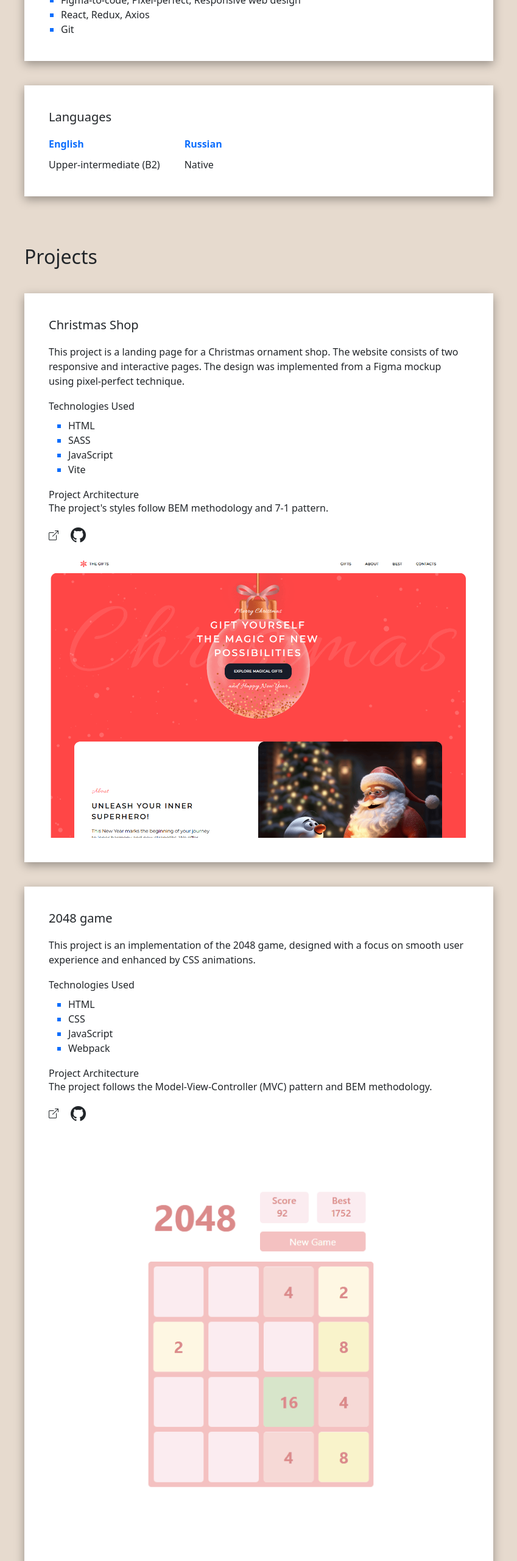
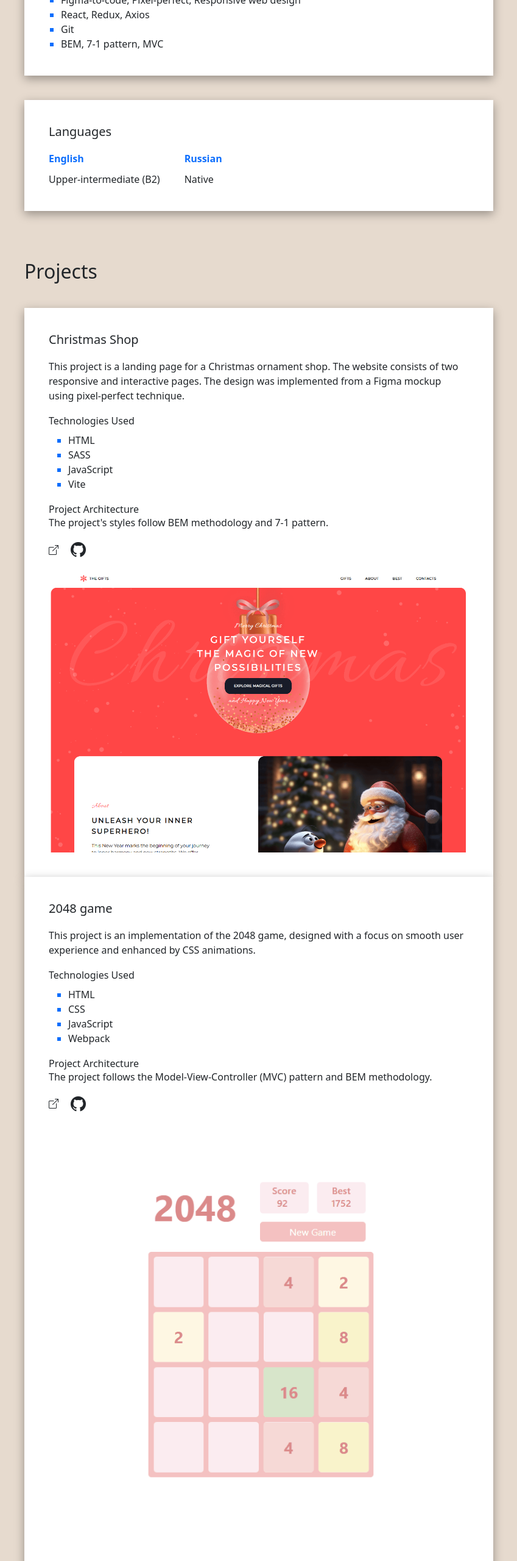
Before and after one commit to bt-diana/cv, a website built with webpack: page src/index.html in a window 1280 px wide. Shown: the part 2167-4727 px from the top of the page at 61% size, without its empty margins (215-1064 px from the left). Built offline with nearby package versions, Linux system fonts and the light colour scheme.

Commit message:
feat: update bem classes

```diff
--- a/src/index.html
+++ b/src/index.html
@@ -170,9 +170,9 @@
               <li class="card-body__item card-item skills-item">
                 Git
               </li>
-              <!-- <li class="card-body__item card-item skills-item">
+              <li class="card-body__item card-item skills-item">
                 BEM, 7-1 pattern, MVC
-              </li> -->
+              </li>
             </ul>
           </div>
           <div class="section__card section-card languages-card">
@@ -191,8 +191,9 @@
         </div>
       </section>
       <section class="cv-main__section projects-section" id="projects">
-        <div class="section__content projects">
-          <h2 class="section__title projects__title">Projects</h2>
+        <div class="section__content projects-section__content">
+          <h2 class="section__title projects-section__title">Projects</h2>
+          <div class="projects">
             <div class="section__card section-card projects-card">
               <div class="section-card__title projects-card__title h5">Christmas Shop</div>
               <div class="section-card__body card-body projects-card__body project">
@@ -235,7 +236,7 @@
                 >
               </div>
             </div>
-          <div class="section__card section-card project-card">
+            <div class="section__card section-card projects-card">
               <div class="section-card__title projects-card__title h5">2048 game</div>
               <div class="section-card__body projects-card__body project">
                 <div class="project__description">
@@ -278,11 +279,12 @@
               </div>
             </div>
           </div>
+        </div>
       </section>
     </main>
     <footer class="cv__footer footer">
       <div class="footer__content footer-content">
-        <div class="footer-content__copyright">© 2025 by Diana Butiakova.</div>
+        <div class="footer-content__copyright">Made by Diana Butiakova, 2025</div>
         <div class="footer-content__contacts contacts">
           <a
             class="contacts__item"
```
Lines whose indentation alone changed are shown as unchanged.
